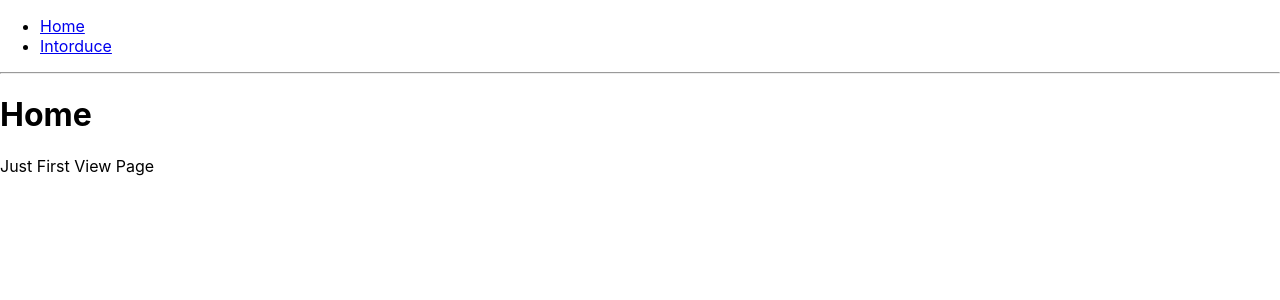
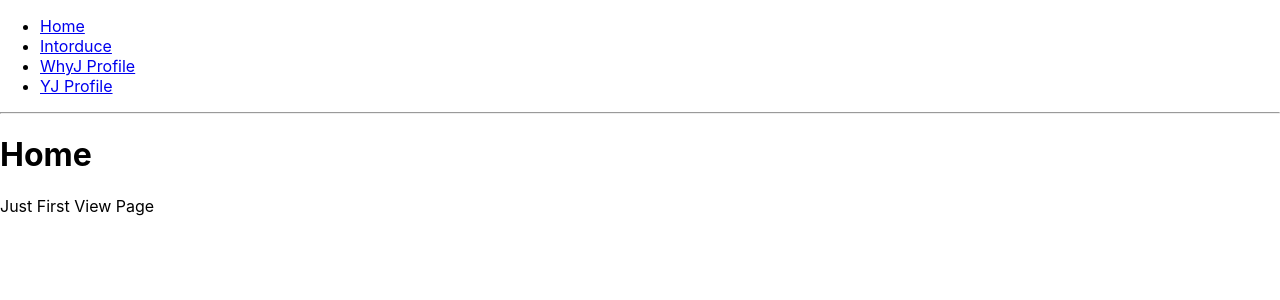
Before and after one commit to bigveloper/practice, a React (Create React App) app: page / in a window 1280 px wide. Shown: the top 300 px of the page. Built offline with nearby package versions, Linux system fonts and the light colour scheme.

Commit message:
URL Parameter

```diff
--- a/src/App.js
+++ b/src/App.js
@@ -1,6 +1,7 @@
 import { Route, Link } from 'react-router-dom';
 import Home from './Home';
 import About from './About';
+import Profile from './Profile';
 
 function App() {
     return (
@@ -12,10 +13,17 @@ function App() {
                 <li>
                     <Link to="/about">Intorduce</Link>
                 </li>
+                <li>
+                    <Link to="/profile/WhyJ">WhyJ Profile</Link>
+                </li>
+                <li>
+                    <Link to="/profile/YJ">YJ Profile</Link>
+                </li>
             </ul>
             <hr />
             <Route path="/" component={Home} exact={true} />
             <Route path={['/about', '/info']} component={About} />
+            <Route path="/profile/:username" component={Profile} />
         </div>
     );
 }
```
